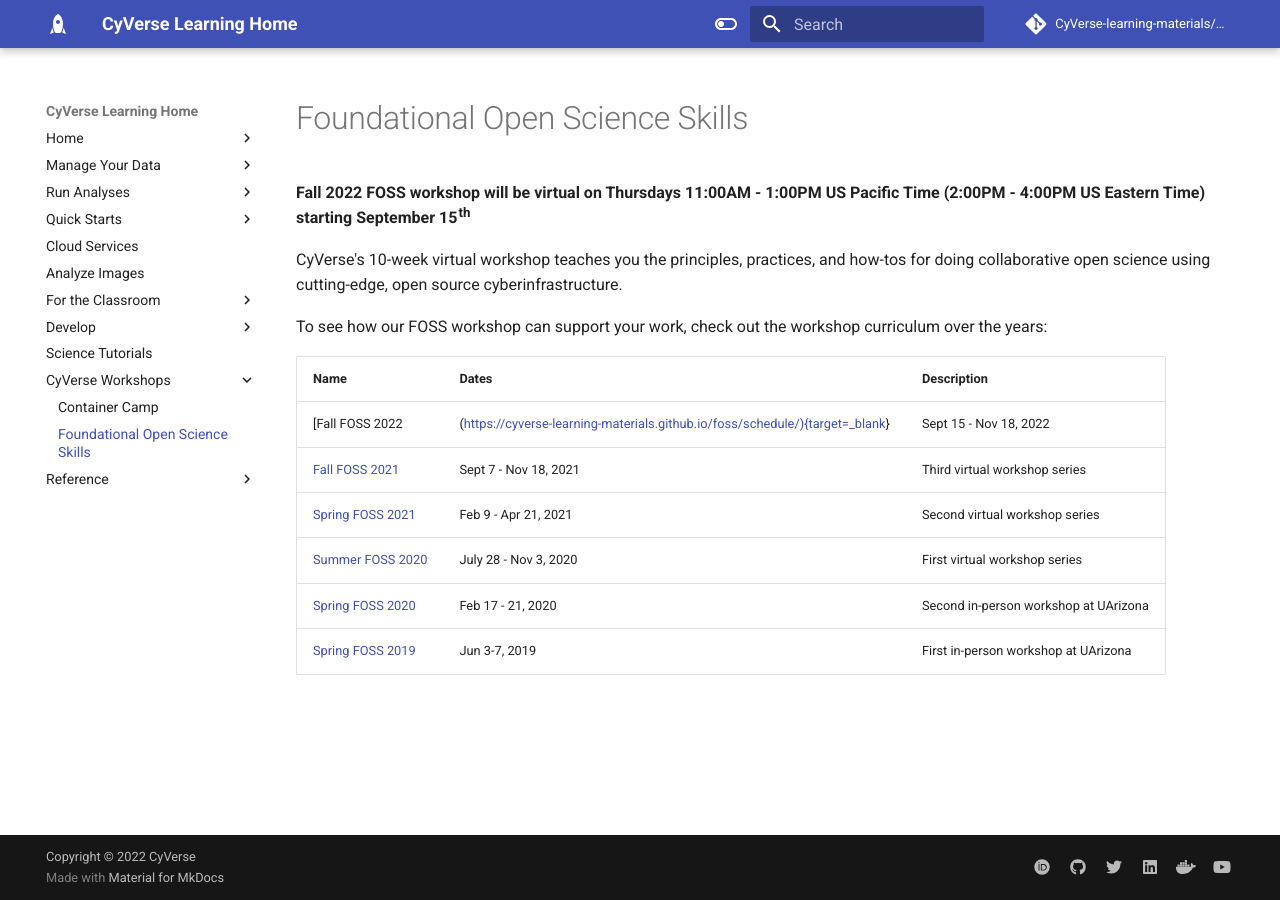
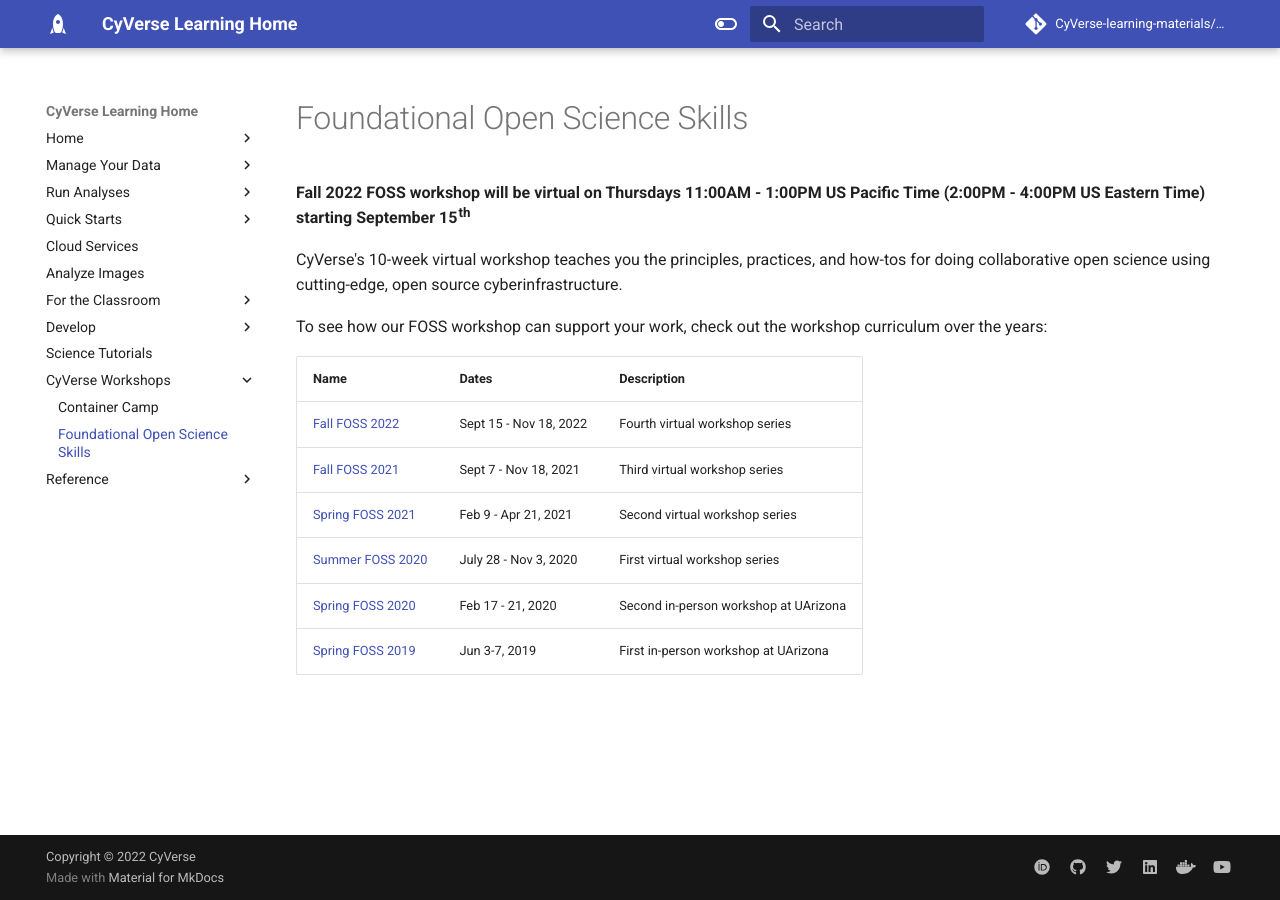
Before and after one commit to CyVerse-learning-materials/learning-materials-home, an MkDocs documentation site: the page built from docs/workshops/foss.md, in a window 1280 px wide. Built offline with MkDocs 1.6.1 and Material for MkDocs 9.7.7, drawn with Linux system fonts in a browser that asks for light colours; some web fonts are replaced; a script that is not in the unit is left out; comment, search, counter and statistics services are not loaded; some of the changed lines change nothing that is shown.

Commit message:
Update foss.md
Updated so that URL would render correctly

```diff
--- a/docs/workshops/foss.md
+++ b/docs/workshops/foss.md
@@ -8,7 +8,7 @@
 
 | Name | Dates | Description |
 |------|-------|-------------|
-| [Fall FOSS 2022 | (https://cyverse-learning-materials.github.io/foss/schedule/){target=_blank} | Sept 15 - Nov 18, 2022 | Fourth virtual workshop series |
+| [Fall FOSS 2022](https://cyverse-learning-materials.github.io/foss/schedule/){target=_blank} | Sept 15 - Nov 18, 2022 | Fourth virtual workshop series |
 | [Fall FOSS 2021](https://cyverse-foss.readthedocs-hosted.com/en/latest/){target=_blank} | Sept 7 - Nov 18, 2021 | Third virtual workshop series |
 | [Spring FOSS 2021](https://cyverse-foss.readthedocs-hosted.com/en/foss-2021-spring/){target=_blank} | Feb 9 - Apr 21, 2021 | Second virtual workshop series |
 | [Summer FOSS 2020](https://cyverse-foss-2020.readthedocs-hosted.com/en/latest/){target=_blank} | July 28 - Nov 3, 2020 | First virtual workshop series |
```
